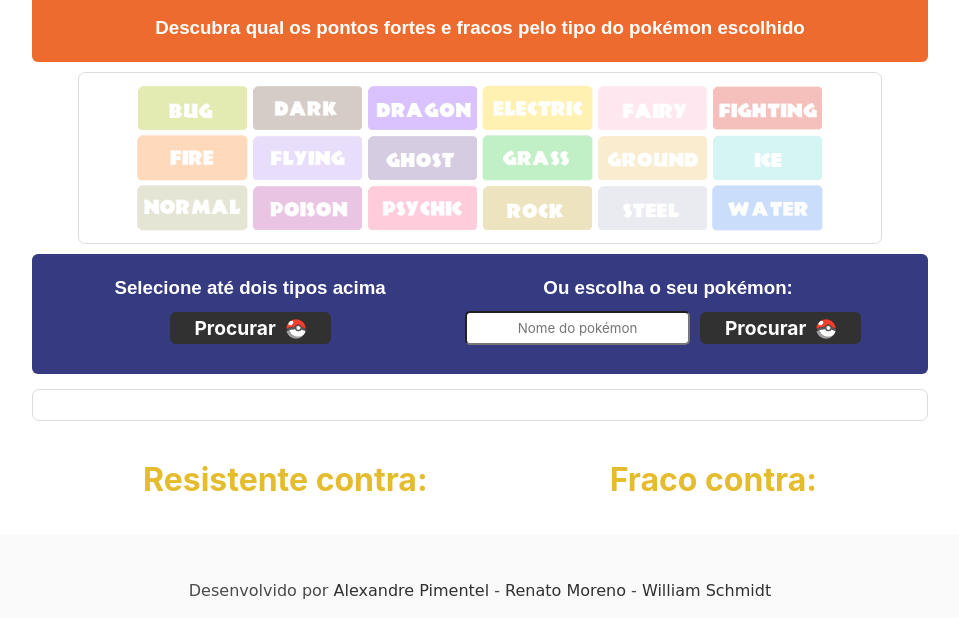
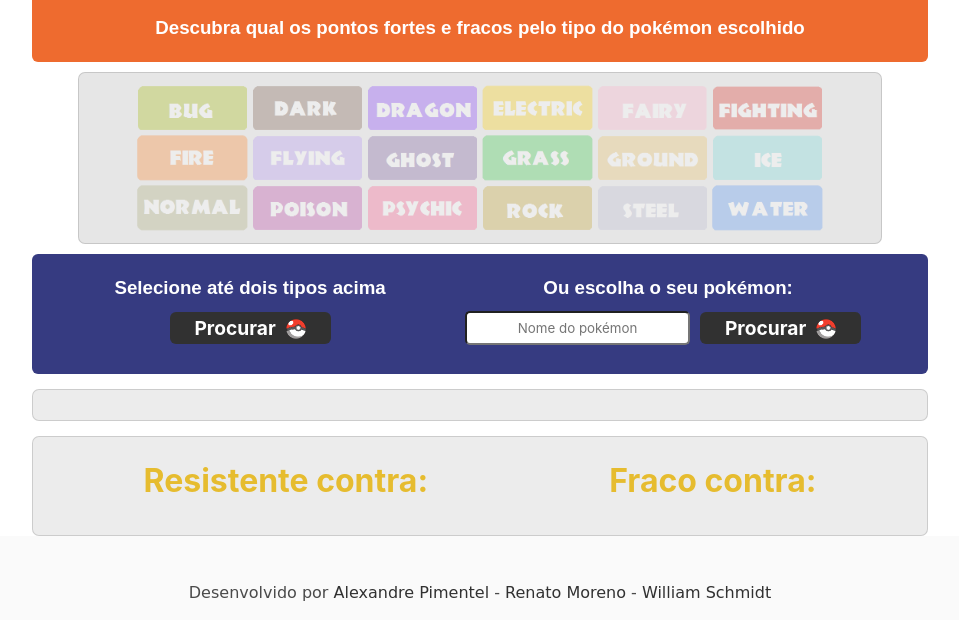
Before and after one commit to ree1moreno/pokeTypes, a website: page bonus-project-api/index.html in a window 1280 px wide. Shown: the part 246-866 px from the top of the page, without its empty margins (160-1119 px from the left). Drawn offline with nearby package versions, Linux system fonts and the light colour scheme; no server answers; a web font is replaced by a local one.

Commit message:
alguns ajustes de css

```diff
--- a/bonus-project-api/style.css
+++ b/bonus-project-api/style.css
@@ -42,27 +42,6 @@
   box-sizing: border-box;
   /* border: 1px solid red; */
 }
-
-/* body {
-  background: linear-gradient(-45deg, rgba(238, 118, 82, 0.507), rgba(231, 60, 126, 0.5), rgba(35, 165, 213, 0.507), rgba(35, 213, 171, 0.507));
-  background-size: 200% 200%;
-  animation: gradient 15s ease infinite;
-  height: 100%;
-}
-
-@keyframes gradient {
-  0% {
-    background-position: 0% 50%;
-  }
-  50% {
-    background-position: 100% 50%;
-  }
-  100% {
-    background-position: 0% 50%;
-  }
-} */
-
-
 
 main {
   margin: 0 auto;
@@ -112,6 +91,8 @@
   padding: 10px;
   border: 1px double rgba(0, 0, 0, 0.137);
   border-radius: 7px;
+  background-color: rgba(158, 157, 157, 0.253);
+
 }
 
 .types-images img {
@@ -220,6 +201,8 @@
   font-family: cursive;
   border: 1px double rgba(0, 0, 0, 0.137);
   border-radius: 7px;
+  background-color: rgba(158, 157, 157, 0.192);
+
 }
 
 .chosen-pokemon h2 {
@@ -254,8 +237,9 @@
   padding: 20px;
   display: flex;
   margin-top: 15px;
-  /* border: 1px double rgba(0, 0, 0, 0.137);
-  border-radius: 7px; */
+  border: 1px double rgba(0, 0, 0, 0.137);
+  border-radius: 7px;
+  background-color: rgba(158, 157, 157, 0.192);
 }
 
 .fight-info .resistant {
```
Also changed, not shown: bonus-project-api/images/Pokemon_Type_Icons.svg (added).
